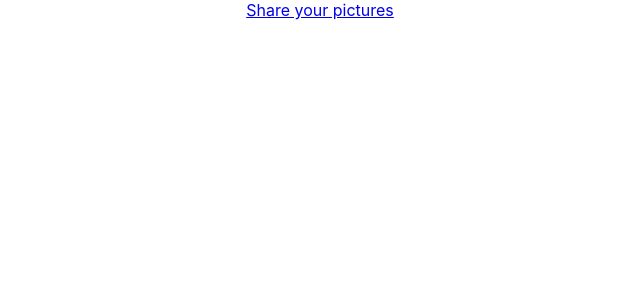
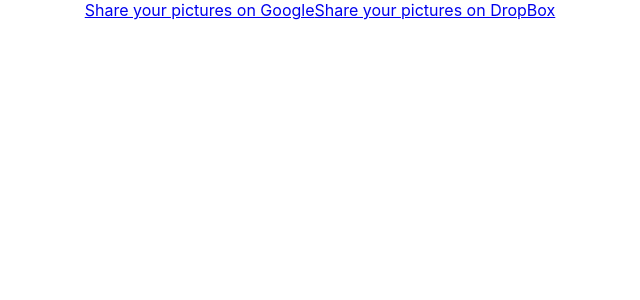
Before and after one commit to PaulDoazan/soyoub, a React (Create React App) app: page / in a window 1280 px wide. Shown: the top 300 px of the page, without its empty margins (320-960 px from the left). Built offline with nearby package versions, Linux system fonts and the light colour scheme.

Commit message:
Add dropBox link

```diff
--- a/src/App.js
+++ b/src/App.js
@@ -4,7 +4,8 @@
 function App() {
   return (
     <div className="App">
-        <a href="https://drive.google.com/drive/folders/1e42m-ApHGlYJ-1ZskJy8v1ODDQBeTNsC?usp=sharing">Share your pictures</a>
+        <a href="https://drive.google.com/drive/folders/1e42m-ApHGlYJ-1ZskJy8v1ODDQBeTNsC?usp=sharing">Share your pictures on Google</a>
+        <a href="https://www.dropbox.com/scl/fo/wncnzkgyemjsbz5s42al1/h?dl=0&rlkey=casu45m43yunbrnk7k0dkc0bu">Share your pictures on DropBox</a>
     </div>
   );
 }
```
Also changed, not shown: 7 other files (tests, documents, lock files or other folders).
